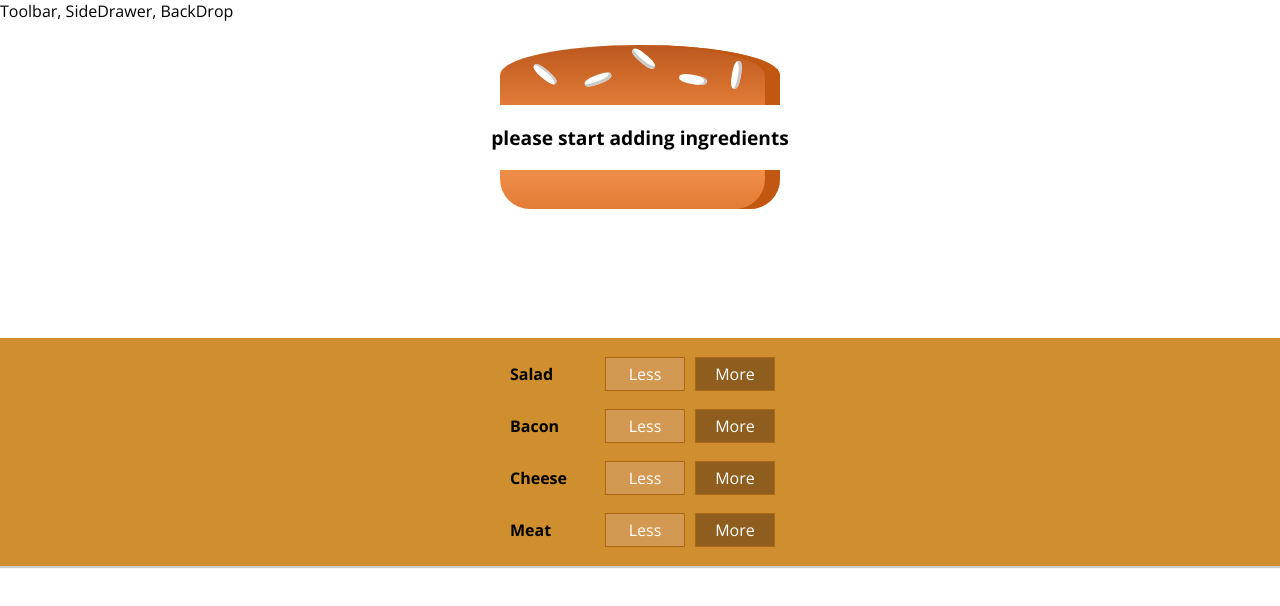
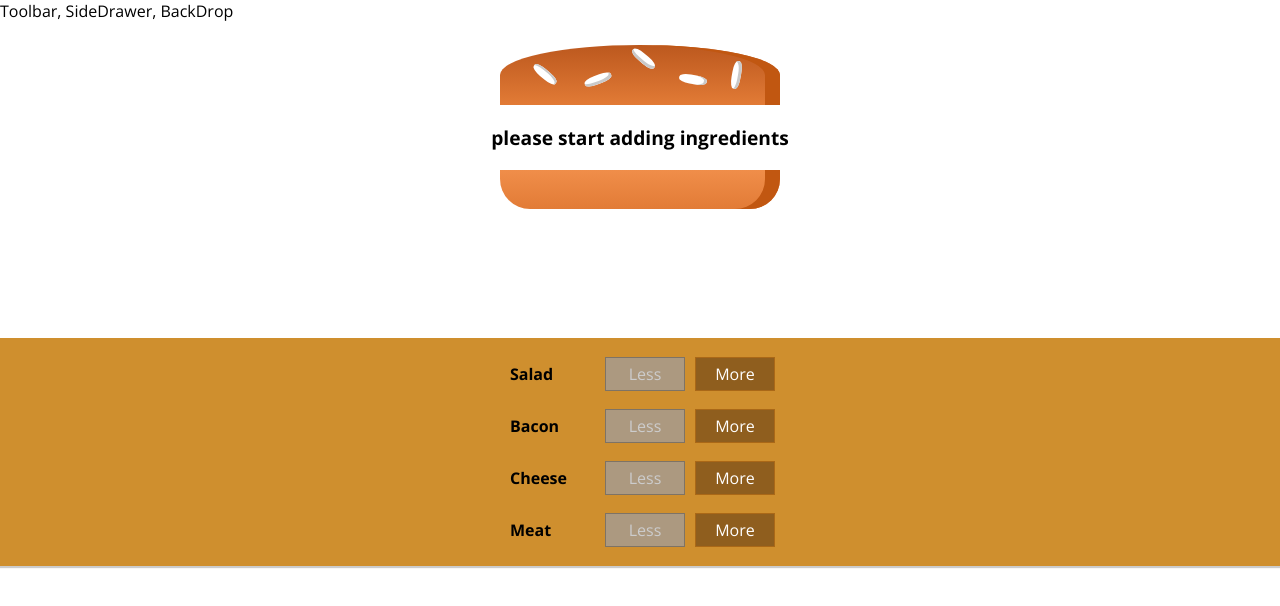
Before and after one commit to mohankumarkandavel/burger-builder, a React app: page / in a window 1280 px wide. Shown: the top 606 px of the page. Built offline with nearby package versions, Linux system fonts and the light colour scheme.

Commit message:
remove ingredients

```diff
--- a/src/components/Burger/BuildControls/BuildControl/BuildControl.js
+++ b/src/components/Burger/BuildControls/BuildControl/BuildControl.js
@@ -3,7 +3,7 @@
 const buildControl = (props) => (
     <div className={classes.BuildControl}>
         <div className={classes.Label}>{props.label}</div>
-        <button className={classes.Less}>Less</button>
+        <button className={classes.Less} onClick={props.removed} disabled={props.disabled}>Less</button>
         <button className={classes.More} onClick={props.added}>More</button>
     </div>
 );
--- a/src/components/Burger/BuildControls/BuildControls.js
+++ b/src/components/Burger/BuildControls/BuildControls.js
@@ -15,7 +15,9 @@
             <BuildControl
                 key={ctrl.label}
                 label={ctrl.label}
-                added={() =>props.ingredientAdded(ctrl.type)} />
+                added={() =>props.ingredientAdded(ctrl.type)}
+                removed={() =>props.ingredientRemoved(ctrl.type)}
+                disabled={props.disabled[ctrl.type]} />
         ))}
     </div>
 );
--- a/src/containers/BurgerBuilder/BurgerBuilder.js
+++ b/src/containers/BurgerBuilder/BurgerBuilder.js
@@ -33,12 +33,36 @@
         this.setState({totaPrice: newPrice,  ingredients: updateIngredients});
     };
 
+    removeIngredientHandler = (type) => {
+        const oldCount = this.state.ingredients[type];
+        if(oldCount <= 0){
+            return;
+        }
+        const updateCount = oldCount - 1;
+        const updateIngredients = {
+            ...this.state.ingredients
+        };
+        updateIngredients[type] = updateCount;
+        const priceDeduction = INGREDIENT_PRICES[type];
+        const oldPrice = this.state.totaPrice;
+        const newPrice = oldPrice - priceDeduction;
+        this.setState({totaPrice: newPrice,  ingredients: updateIngredients});
+    };
+
     render() {
+        const disableInfo = {
+            ...this.state.ingredients
+        }
+        for(let key in disableInfo) {
+            disableInfo[key] = disableInfo[key] <= 0
+        }
         return (
             <Aux>
                 <Burger ingredients= {this.state.ingredients}/>
                 <BuildControls
-                    ingredientAdded={this.addIngredientHandler}/>
+                    ingredientAdded={this.addIngredientHandler}
+                    ingredientRemoved={this.removeIngredientHandler}
+                    disabled={disableInfo}/>
             </Aux>
         );
     }
```
Also changed, not shown: 1 other file (tests, documents, lock files or other folders).
